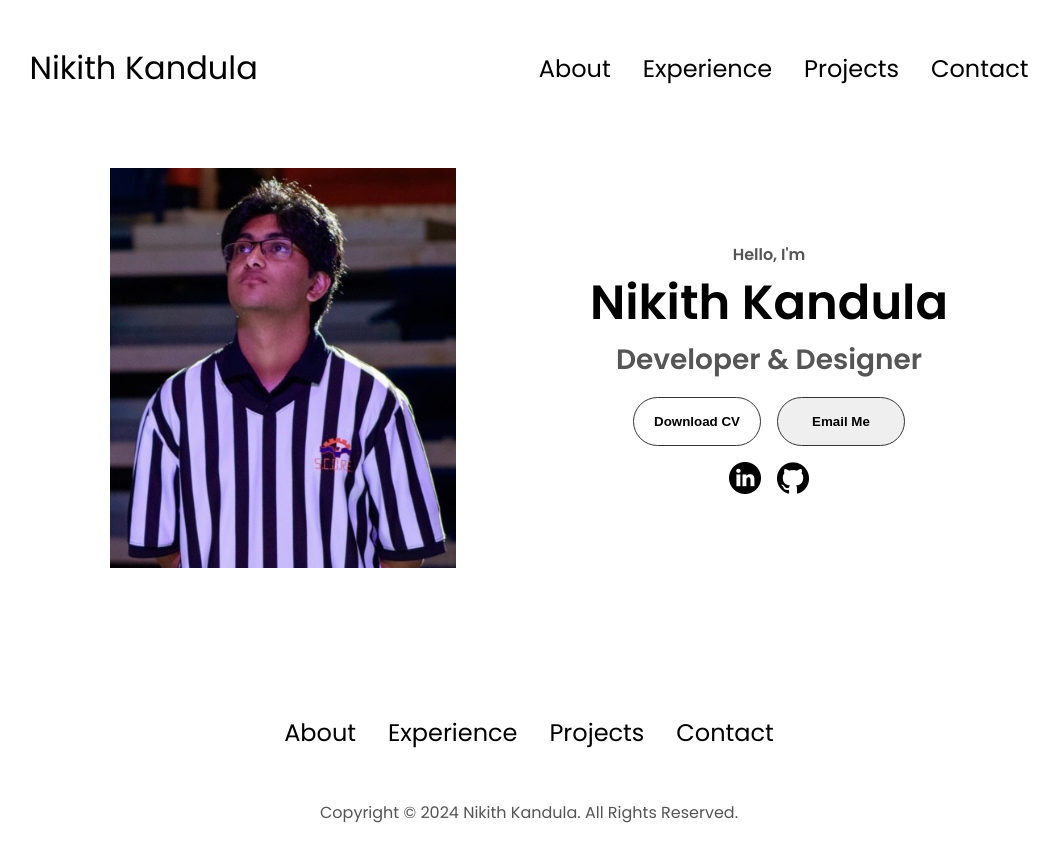
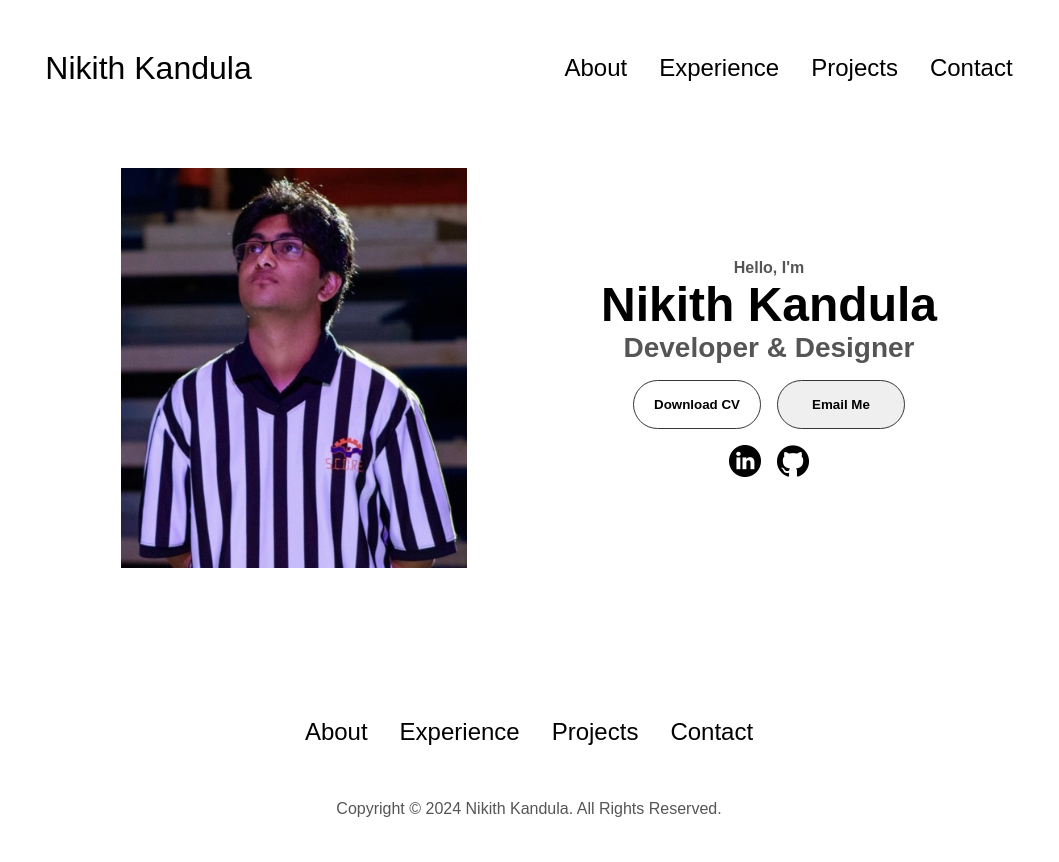
Before and after one commit to SirNikachu/About-Me-Website, a plain HTML site: page index.html in a window 1280 px wide. Shown: the whole page, without its empty margins (111-1170 px from the left). Drawn offline with Linux system fonts and the light colour scheme.

Commit message:
updated fonts

```diff
--- a/style.css
+++ b/style.css
@@ -9,7 +9,7 @@
 }
 
 body {
-  font-family: "Poppins", sans-serif;
+  font-family: "Eb Garamond", sans-serif;
 }
 
 html {
```
